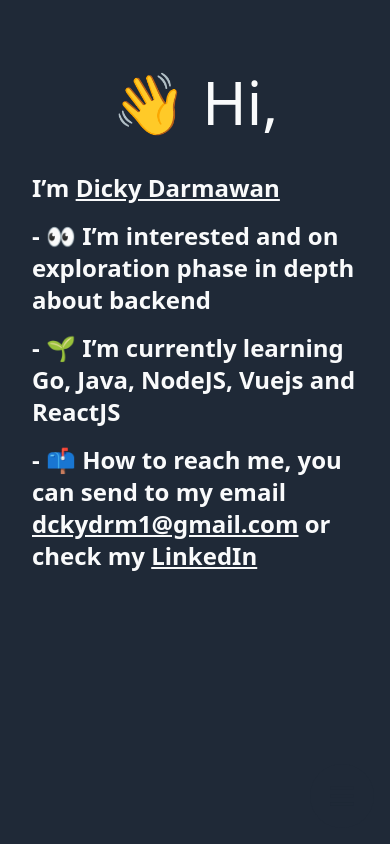
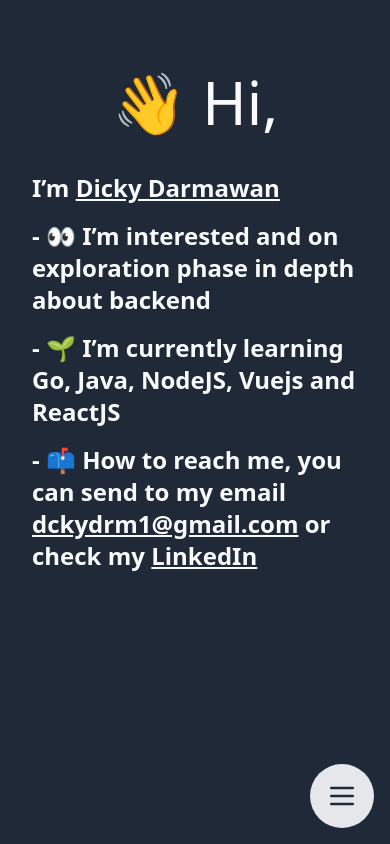
Before and after one commit to far00kaja/portfolio, a React (Vite) app: page / in a window 390 px wide. Built offline with nearby package versions, Linux system fonts and the light colour scheme.

Commit message:
show navigation when mobile mode

```diff
--- a/src/components/navbar.tsx
+++ b/src/components/navbar.tsx
@@ -30,24 +30,19 @@ export default function Navbar() {
             </header>
             <button
                 onClick={() => isShow(!show)}
-                className={`fixed m-4 right-0 bottom-0 z-50 bg-gray-800 focus:bg-gray-200  p-4 rounded-full block sm:hidden transition-all duration-300 delay-75 ease-linear`}>
+                className={`fixed m-4 right-0 bottom-0 z-50 dark:bg-gray-200 bg-gray-800 p-4 rounded-full block sm:hidden transition-all duration-300 delay-75 ease-linear`}>
                 {show ? (
-                    <>
                     <svg fill="#000000" height="32px" width="32px" version="1.1" id="Capa_1"
                         viewBox="0 0 490 490">
                         <polygon points="11.387,490 245,255.832 478.613,490 489.439,479.174 255.809,244.996 489.439,10.811 478.613,0 245,234.161
 	11.387,0 0.561,10.811 234.191,244.996 0.561,479.174 "/>
                     </svg>
-                    </>
                 ) : (
-                    <>
                     <svg width="32px" height="32px" viewBox="0 0 24 24" fill="none" xmlns="http://www.w3.org/2000/svg">
-                            <path className="stroke-gray-200 hover:stroke-gray-400 dark:stroke-gray-800 |" d="M4 18L20 18" stroke="#000000" strokeWidth="2" strokeLinecap="round" />
-                            <path className="stroke-gray-200 hover:stroke-gray-400 dark:stroke-gray-800 |" d="M4 18L20 18" stroke="#000000" strokeWidth="2" strokeLinecap="round" />
-                            <path className="stroke-gray-200 hover:stroke-gray-400 dark:stroke-gray-800" d="M4 12L20 12" strokeWidth="2" strokeLinecap="round" />
-                            <path className="stroke-gray-200 hover:stroke-gray-400 dark:stroke-gray-800" d="M4 6L20 6" stroke="#000000" strokeWidth="2" strokeLinecap="round" />
+                        <path className="stroke-gray-200 hover:stroke-gray-200 dark:stroke-gray-800" d="M4 18L20 18" stroke="#000000" strokeWidth="2" strokeLinecap="round" />
+                        <path className="stroke-gray-200 hover:stroke-gray-200 dark:stroke-gray-800" d="M4 12L20 12" strokeWidth="2" strokeLinecap="round" />
+                        <path className="stroke-gray-200 hover:stroke-gray-200 dark:stroke-gray-800" d="M4 6L20 6" stroke="#000000" strokeWidth="2" strokeLinecap="round" />
                     </svg>
-                    </>
                 )
                 }
 
```
Lines whose indentation alone changed are shown as unchanged.
